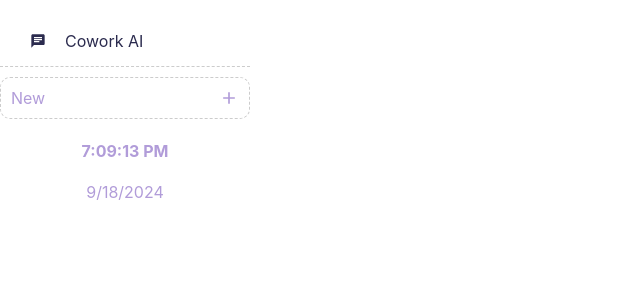
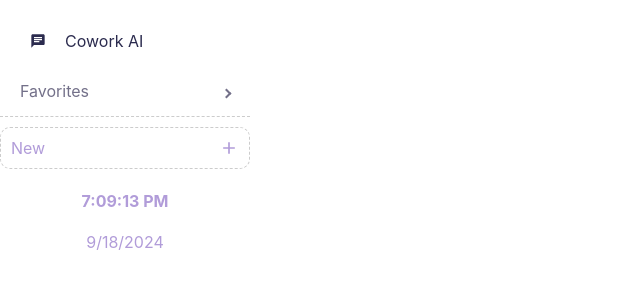
Before and after one commit to love-ara/coWorkkK, a React (Create React App) app: page /projects in a window 1280 px wide. Shown: the part 534-822 px from the top of the page, without its empty margins (0-640 px from the left). Built offline with nearby package versions, Linux system fonts and the light colour scheme; no server answers; sample sign-in values are in the browser's storage.

Commit message:
updated project

```diff
--- a/src/components/sidebar.jsx
+++ b/src/components/sidebar.jsx
@@ -135,6 +135,9 @@ const SideBar = () => {
         }
     };
 
+    const squareColors = ['#f4cd80', '#f48080', '#80d9f4', '#c180f4', '#80d2f4'];
+
+
     return (
         <>
             {isMobile && (
@@ -165,6 +168,17 @@ const SideBar = () => {
                     <MenuItem icon={<MdCalendarToday />} onClick={viewCalendar}>Agenda</MenuItem>
                     <MenuItem icon={<MdPerson />}>Contacts</MenuItem>
                     <MenuItem icon={<MdChat />} onClick={handleAI}>Cowork AI</MenuItem>
+
+
+                    <SubMenu label="Favorites" style={{color: "#737089"}}>
+                        {['Refactor Project', 'CoWork', 'Alternative to...', 'Rearrangement...']
+                            .map((item, index) => (
+                            <MenuItem key={index} style={styles.menuItemWithSquare}>
+                                <div style={styles.square(squareColors[index])}></div>
+                                {item}
+                            </MenuItem>
+                        ))}
+                    </SubMenu>
                 </Menu>
 
 
--- a/src/hooks/useFetchProjects.js
+++ b/src/hooks/useFetchProjects.js
@@ -11,7 +11,7 @@ const useFetchProjects = (token) => {
 
         const fetchProjects = async () => {
             try {
-                const response = await axios.get('http://3.211.174.23/api/projects', {
+                const response = await axios.get('http://localhost:8080/api/projects', {
                     headers: {
                         Authorization: `Bearer ${token}`,
                         'Content-Type': 'application/json',
```
